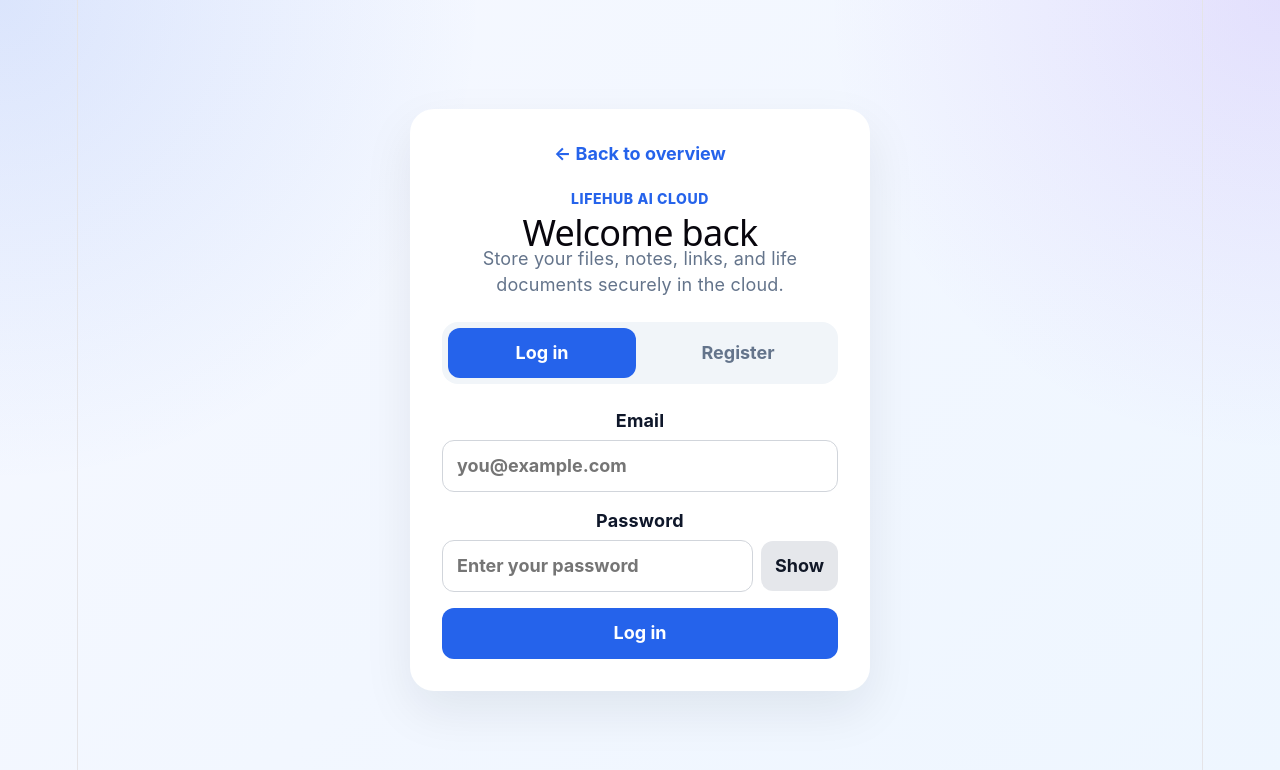
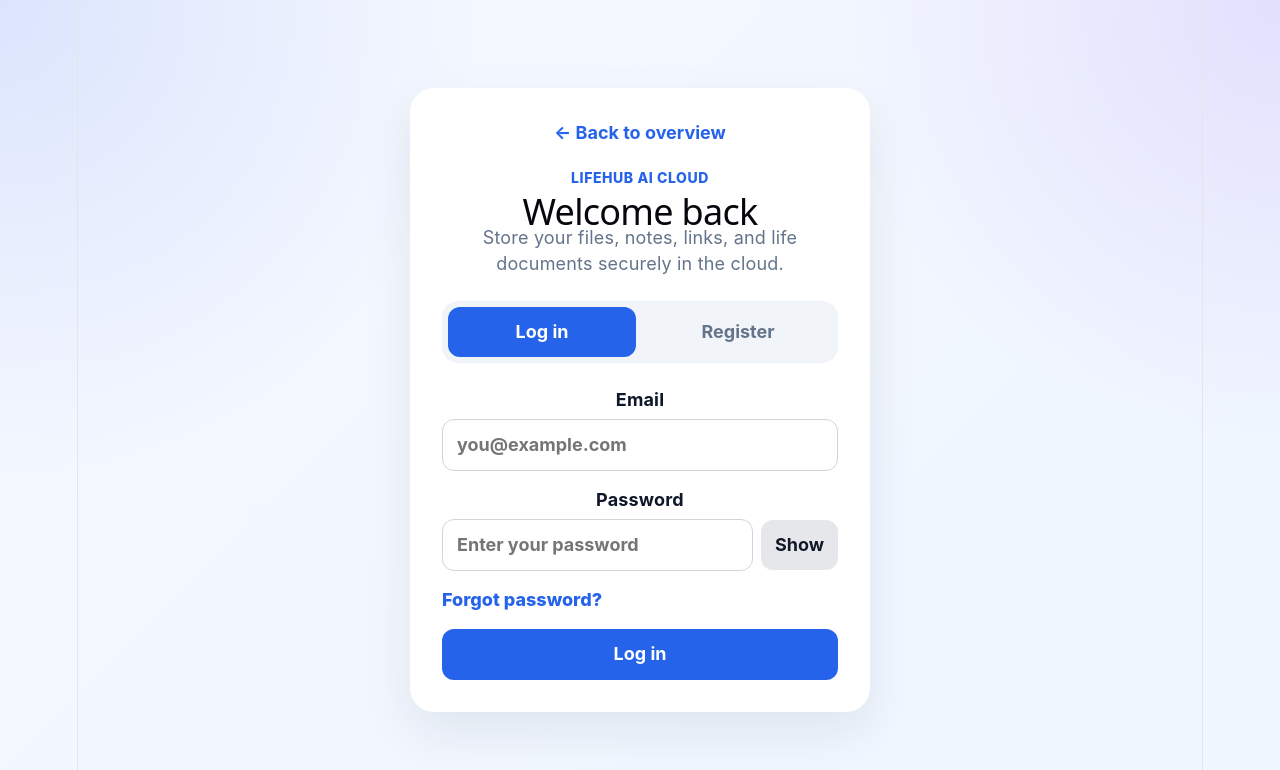
Before and after one commit to universw/lifehub-cloud-ai-iac, a React app in the folder frontend/: page / in a window 1280 px wide. Both pictures are taken after a click on the button "Log in". Shown: the top 770 px of the page. Built offline with nearby package versions, Linux system fonts and the light colour scheme; no server answers; the HTML template or start-up script is replaced by a standard one.

Commit message:
Add password reset flow

```diff
--- a/frontend/src/App.css
+++ b/frontend/src/App.css
@@ -2083,3 +2083,27 @@ strong {
     grid-template-columns: 1fr;
   }
 }
+.forgot-password-button {
+  width: fit-content;
+  border: none;
+  background: transparent;
+  color: #2563eb;
+  padding: 0;
+  box-shadow: none;
+  font-weight: 800;
+}
+
+.forgot-password-button:hover {
+  background: transparent;
+  color: #1d4ed8;
+  transform: none;
+  box-shadow: none;
+}
+
+.success-text {
+  border-radius: 14px;
+  padding: 12px 14px;
+  background: #dcfce7;
+  color: #166534;
+  font-weight: 800;
+}
--- a/frontend/src/pages/Login.jsx
+++ b/frontend/src/pages/Login.jsx
@@ -1,6 +1,7 @@
 import { useMemo, useState } from "react";
 import {
   createUserWithEmailAndPassword,
+  sendPasswordResetEmail,
   signInWithEmailAndPassword,
 } from "firebase/auth";
 import { doc, serverTimestamp, setDoc } from "firebase/firestore";
@@ -41,6 +42,14 @@ function getFriendlyError(message) {
     return "No account found with this email.";
   }
 
+  if (message.includes("auth/missing-email")) {
+    return "Please enter your email address first.";
+  }
+
+  if (message.includes("auth/too-many-requests")) {
+    return "Too many attempts. Please wait a moment and try again.";
+  }
+
   if (message.includes("auth/api-key-not-valid")) {
     return "Firebase API key is invalid. Please check your Firebase configuration.";
   }
@@ -60,6 +69,7 @@ function Login() {
   const [showConfirmPassword, setShowConfirmPassword] = useState(false);
 
   const [error, setError] = useState("");
+  const [successMessage, setSuccessMessage] = useState("");
   const [loading, setLoading] = useState(false);
 
   const isRegister = mode === "register";
@@ -80,6 +90,7 @@ function Login() {
     setShowPassword(false);
     setShowConfirmPassword(false);
     setError("");
+    setSuccessMessage("");
   }
 
   function openAuth(nextMode) {
@@ -90,6 +101,7 @@ function Login() {
   async function handleSubmit(event) {
     event.preventDefault();
     setError("");
+    setSuccessMessage("");
 
     if (isRegister) {
       if (!displayName.trim()) {
@@ -114,7 +126,7 @@ function Login() {
       if (isRegister) {
         const credential = await createUserWithEmailAndPassword(
           auth,
-          email,
+          email.trim(),
           password
         );
 
@@ -126,8 +138,31 @@ function Login() {
           createdAt: serverTimestamp(),
         });
       } else {
-        await signInWithEmailAndPassword(auth, email, password);
+        await signInWithEmailAndPassword(auth, email.trim(), password);
       }
+    } catch (err) {
+      setError(getFriendlyError(err.message));
+    } finally {
+      setLoading(false);
+    }
+  }
+
+  async function handlePasswordReset() {
+    setError("");
+    setSuccessMessage("");
+
+    if (!email.trim()) {
+      setError("Please enter your email first, then click Forgot password.");
+      return;
+    }
+
+    setLoading(true);
+
+    try {
+      await sendPasswordResetEmail(auth, email.trim());
+      setSuccessMessage(
+        "Password reset email sent. Please check your inbox or spam folder."
+      );
     } catch (err) {
       setError(getFriendlyError(err.message));
     } finally {
@@ -326,6 +361,7 @@ function Login() {
           onClick={() => {
             setShowAuth(false);
             setError("");
+            setSuccessMessage("");
           }}
         >
           ← Back to overview
@@ -376,7 +412,11 @@ function Login() {
             <input
               type="email"
               value={email}
-              onChange={(event) => setEmail(event.target.value)}
+              onChange={(event) => {
+                setEmail(event.target.value);
+                setError("");
+                setSuccessMessage("");
+              }}
               placeholder="you@example.com"
               required
             />
@@ -404,6 +444,17 @@ function Login() {
               </button>
             </div>
           </label>
+
+          {!isRegister && (
+            <button
+              type="button"
+              className="forgot-password-button"
+              onClick={handlePasswordReset}
+              disabled={loading}
+            >
+              Forgot password?
+            </button>
+          )}
 
           {isRegister && (
             <>
@@ -462,6 +513,7 @@ function Login() {
             </>
           )}
 
+          {successMessage && <p className="success-text">{successMessage}</p>}
           {error && <p className="error">{error}</p>}
 
           <button type="submit" disabled={loading}>
```
